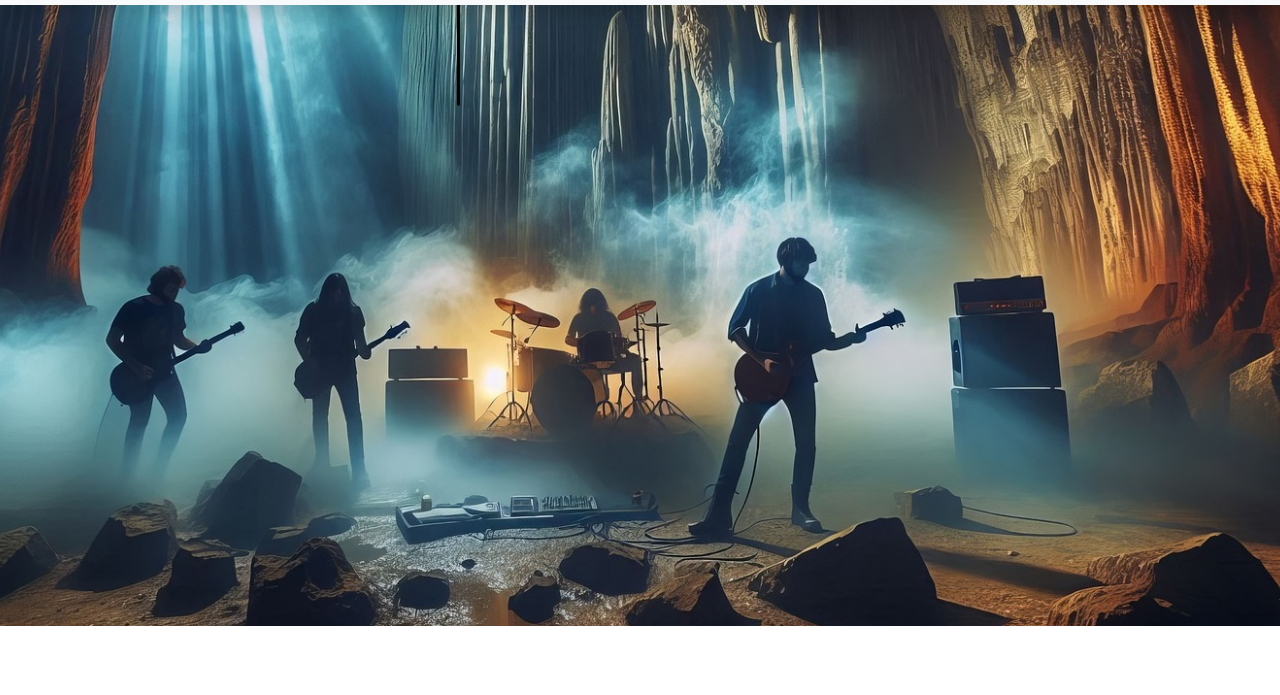
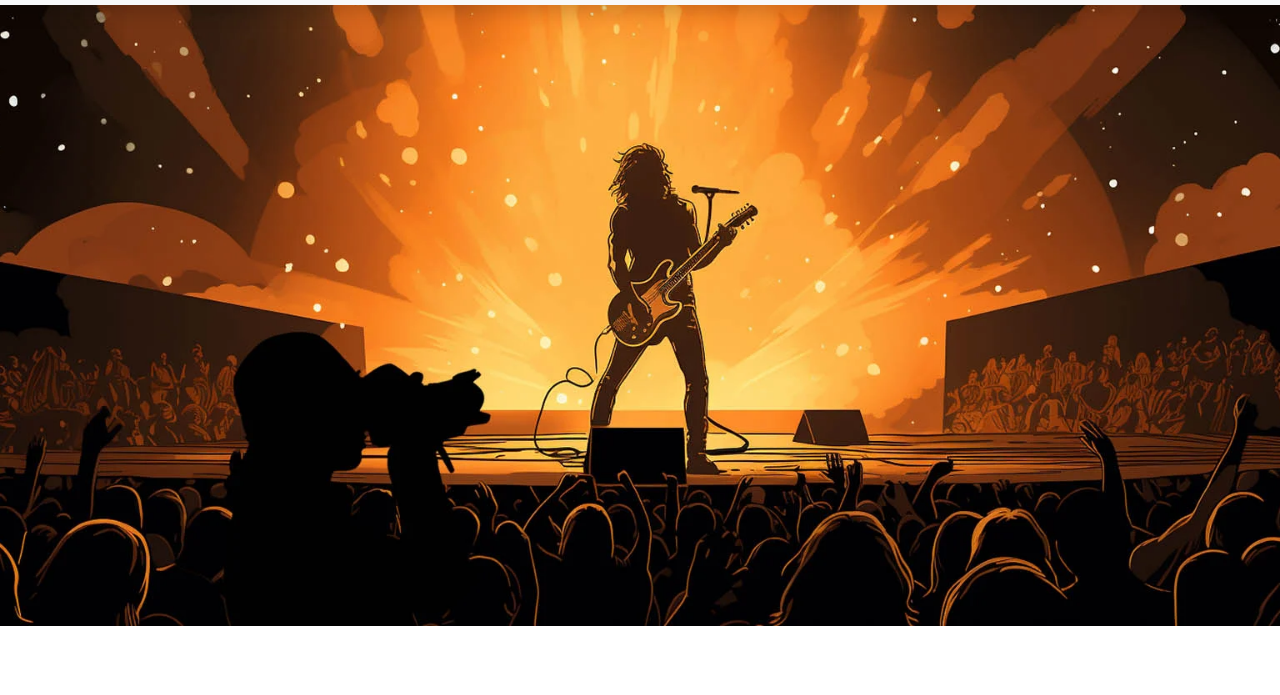
Before and after one commit to subhesadik77/Requirement-to-HTML, a plain HTML site: page index.html in a window 1280 px wide. Shown: the part 74-769 px from the top of the page. Drawn offline with nearby package versions, Linux system fonts and the light colour scheme.

Commit message:
Requirement to HTML

```diff
--- a/assets/css/style.css
+++ b/assets/css/style.css
@@ -18,7 +18,7 @@
 
 /* header part start */
 #header {
-  background: url(../images/banner.jpg) no-repeat center;
+  background: url(../images/banner..webp) no-repeat center;
   background-size: cover;
   height: 700px;
 }
```
Also changed, not shown: assets/images/_backup/banner..webp (added), assets/images/_backup/download (1).jpeg (deleted), assets/images/banner..webp (added), assets/images/banner.jpg (deleted).
